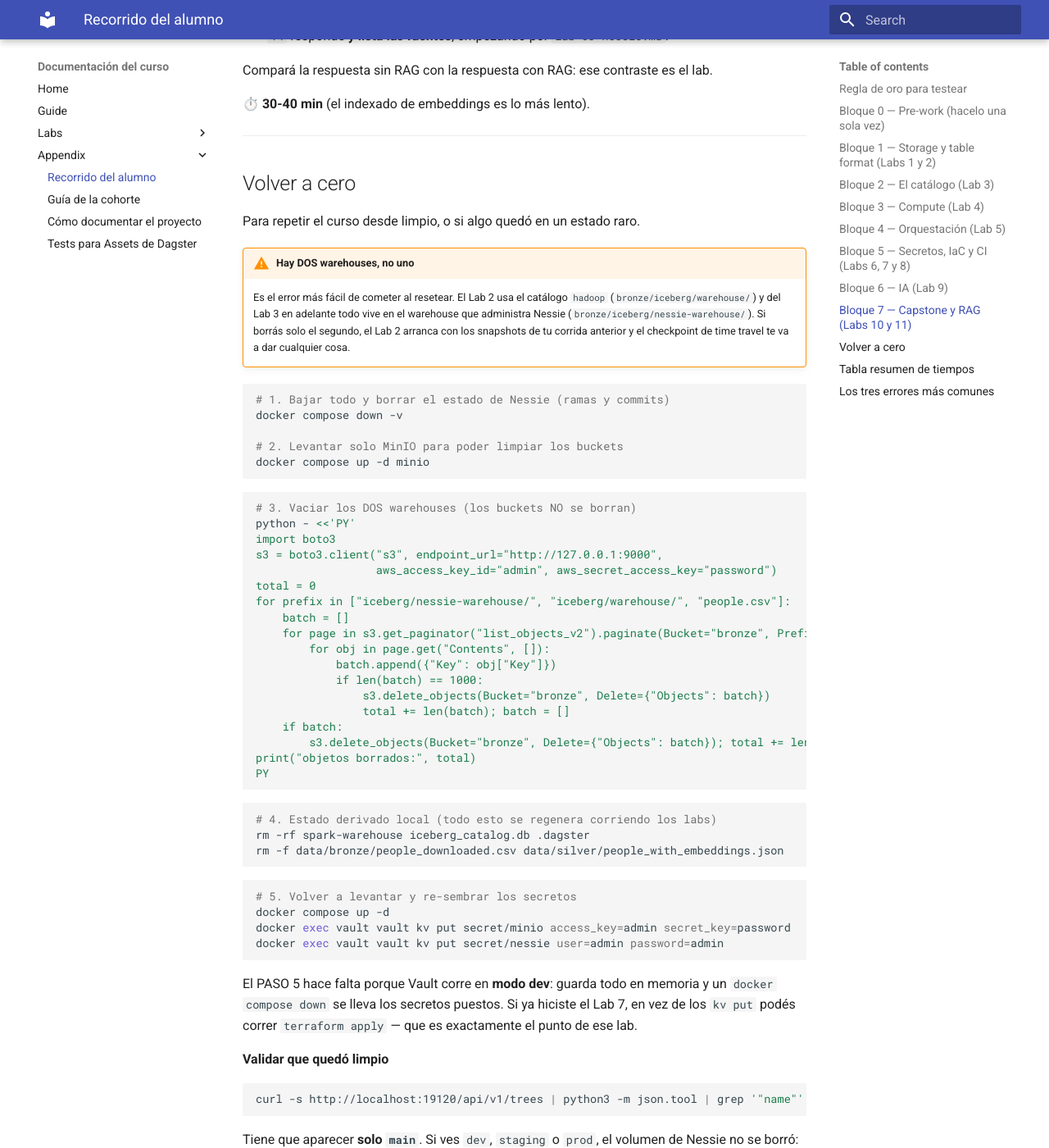
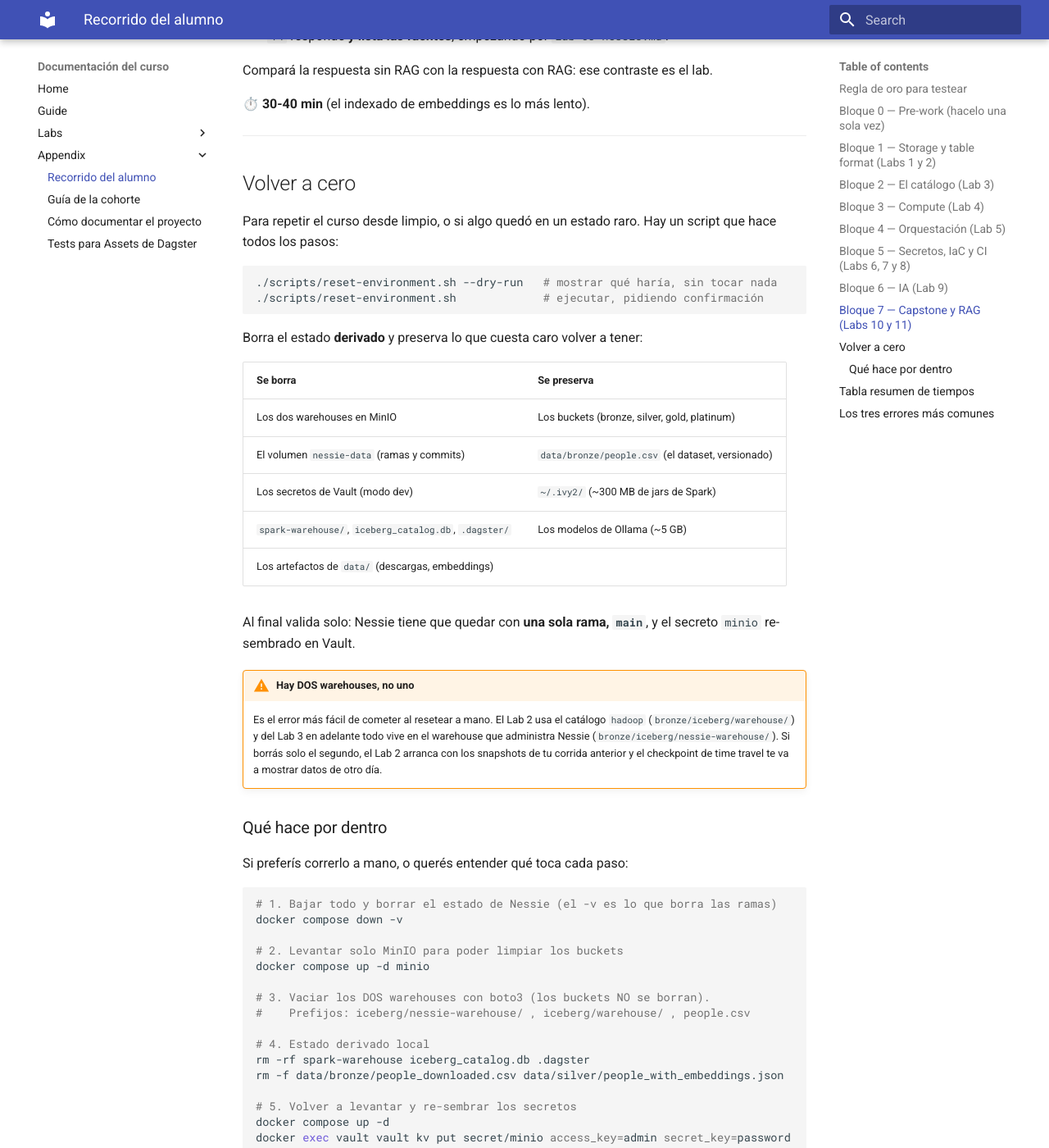
Before and after one commit to jeremiasjaymez/lakehouse-masterclass, an MkDocs documentation site: the page built from docs/docs/appendix/student-runbook.md, in a window 1280 px wide and 1400 px high, scrolled down 5436 px. Shown: the whole window at 82% size. Built offline with MkDocs 1.6.1 and Material for MkDocs 9.7.7, drawn with Linux system fonts in a browser that asks for light colours; some of the changed text lies outside the part shown.

Commit message:
Agregar scripts/reset-environment.sh
Volver el entorno a cero eran cinco pasos manuales repartidos en el runbook, con
un heredoc de boto3 en el medio. Fácil de hacer a medias — y hacerlo a medias es
justo lo que deja el Lab 2 leyendo snapshots de otra corrida.

El script hace los cinco pasos, valida al final que Nessie quedó con una sola rama
y que el secreto de Vault volvió a estar, y avisa si falta data/bronze/people.csv.

Tiene --dry-run (imprime todo sin tocar nada), --yes para saltear la confirmación
y --help. Sin flags pide confirmación antes de borrar.

Borra solo estado derivado: los dos warehouses de MinIO, el volumen nessie-data,
los secretos de Vault (modo dev), spark-warehouse/, iceberg_catalog.db, .dagster/
y los artefactos de data/. Preserva los buckets, el dataset del curso, los jars de
Spark en ~/.ivy2/ y los modelos de Ollama.

Los prefijos se validaron contra el bucket real: cubren 368 de 368 objetos, sin
dejar nada huérfano.

Co-Authored-By: Claude Opus 5 <noreply@anthropic.com>

````diff
--- a/docs/docs/appendix/student-runbook.md
+++ b/docs/docs/appendix/student-runbook.md
@@ -268,62 +268,63 @@ Compará la respuesta sin RAG con la respuesta con RAG: ese contraste es el lab.
 
 ## Volver a cero
 
-Para repetir el curso desde limpio, o si algo quedó en un estado raro.
+Para repetir el curso desde limpio, o si algo quedó en un estado raro. Hay un script
+que hace todos los pasos:
+
+```bash
+./scripts/reset-environment.sh --dry-run   # mostrar qué haría, sin tocar nada
+./scripts/reset-environment.sh             # ejecutar, pidiendo confirmación
+```
+
+Borra el estado **derivado** y preserva lo que cuesta caro volver a tener:
+
+| Se borra | Se preserva |
+|---|---|
+| Los dos warehouses en MinIO | Los buckets (bronze, silver, gold, platinum) |
+| El volumen `nessie-data` (ramas y commits) | `data/bronze/people.csv` (el dataset, versionado) |
+| Los secretos de Vault (modo dev) | `~/.ivy2/` (~300 MB de jars de Spark) |
+| `spark-warehouse/`, `iceberg_catalog.db`, `.dagster/` | Los modelos de Ollama (~5 GB) |
+| Los artefactos de `data/` (descargas, embeddings) | |
+
+Al final valida solo: Nessie tiene que quedar con **una sola rama, `main`**, y el
+secreto `minio` re-sembrado en Vault.
 
 !!! warning "Hay DOS warehouses, no uno"
-    Es el error más fácil de cometer al resetear. El Lab 2 usa el catálogo `hadoop`
-    (`bronze/iceberg/warehouse/`) y del Lab 3 en adelante todo vive en el warehouse
-    que administra Nessie (`bronze/iceberg/nessie-warehouse/`). Si borrás solo el
-    segundo, el Lab 2 arranca con los snapshots de tu corrida anterior y el
-    checkpoint de time travel te va a dar cualquier cosa.
+    Es el error más fácil de cometer al resetear a mano. El Lab 2 usa el catálogo
+    `hadoop` (`bronze/iceberg/warehouse/`) y del Lab 3 en adelante todo vive en el
+    warehouse que administra Nessie (`bronze/iceberg/nessie-warehouse/`). Si borrás
+    solo el segundo, el Lab 2 arranca con los snapshots de tu corrida anterior y el
+    checkpoint de time travel te va a mostrar datos de otro día.
+
+### Qué hace por dentro
+
+Si preferís correrlo a mano, o querés entender qué toca cada paso:
 
 ```bash
-# 1. Bajar todo y borrar el estado de Nessie (ramas y commits)
+# 1. Bajar todo y borrar el estado de Nessie (el -v es lo que borra las ramas)
 docker compose down -v
 
 # 2. Levantar solo MinIO para poder limpiar los buckets
 docker compose up -d minio
-```
 
-```bash
-# 3. Vaciar los DOS warehouses (los buckets NO se borran)
-python - <<'PY'
-import boto3
-s3 = boto3.client("s3", endpoint_url="http://127.0.0.1:9000",
-                  aws_access_key_id="admin", aws_secret_access_key="password")
-total = 0
-for prefix in ["iceberg/nessie-warehouse/", "iceberg/warehouse/", "people.csv"]:
-    batch = []
-    for page in s3.get_paginator("list_objects_v2").paginate(Bucket="bronze", Prefix=prefix):
-        for obj in page.get("Contents", []):
-            batch.append({"Key": obj["Key"]})
-            if len(batch) == 1000:
-                s3.delete_objects(Bucket="bronze", Delete={"Objects": batch})
-                total += len(batch); batch = []
-    if batch:
-        s3.delete_objects(Bucket="bronze", Delete={"Objects": batch}); total += len(batch)
-print("objetos borrados:", total)
-PY
-```
+# 3. Vaciar los DOS warehouses con boto3 (los buckets NO se borran).
+#    Prefijos: iceberg/nessie-warehouse/ , iceberg/warehouse/ , people.csv
 
-```bash
-# 4. Estado derivado local (todo esto se regenera corriendo los labs)
+# 4. Estado derivado local
 rm -rf spark-warehouse iceberg_catalog.db .dagster
 rm -f data/bronze/people_downloaded.csv data/silver/people_with_embeddings.json
-```
 
-```bash
 # 5. Volver a levantar y re-sembrar los secretos
 docker compose up -d
 docker exec vault vault kv put secret/minio access_key=admin secret_key=password
 docker exec vault vault kv put secret/nessie user=admin password=admin
 ```
 
-El PASO 5 hace falta porque Vault corre en **modo dev**: guarda todo en memoria y un
-`docker compose down` se lleva los secretos puestos. Si ya hiciste el Lab 7, en vez de
-los `kv put` podés correr `terraform apply` — que es exactamente el punto de ese lab.
+El paso 5 hace falta porque Vault corre en **modo dev**: guarda todo en memoria y el
+`down` del paso 1 se lleva los secretos puestos. Si ya hiciste el Lab 7, en vez de los
+`kv put` podés correr `terraform apply` — que es exactamente el punto de ese lab.
 
-**Validar que quedó limpio**
+**Validar a mano**
 
 ```bash
 curl -s http://localhost:19120/api/v1/trees | python3 -m json.tool | grep '"name"'
@@ -339,7 +340,7 @@ Nessie no se borró: revisá que hayas corrido `down -v` con el `-v`.
       pisaste sin querer: `git checkout -- data/bronze/people.csv`.
     - **`~/.ivy2/`** — los ~300 MB de jars de Spark. Borrarlo solo agrega 3 minutos
       a tu próxima corrida.
-    - **Los modelos de Ollama** — son 5 GB, no los bajes de nuevo.
+    - **Los modelos de Ollama** — son ~5 GB, no los bajes de nuevo.
 
 ---
 
````
Also changed, not shown: README.md, 1 other file.
